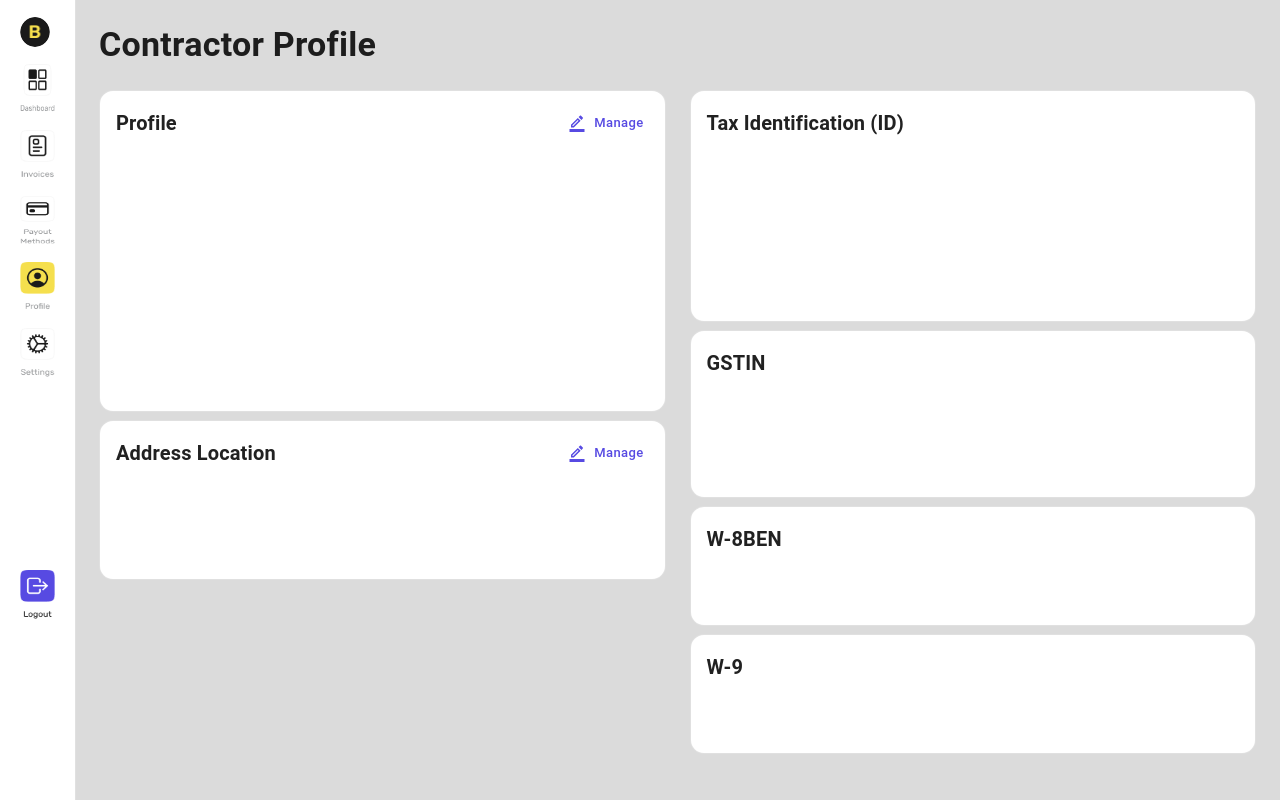
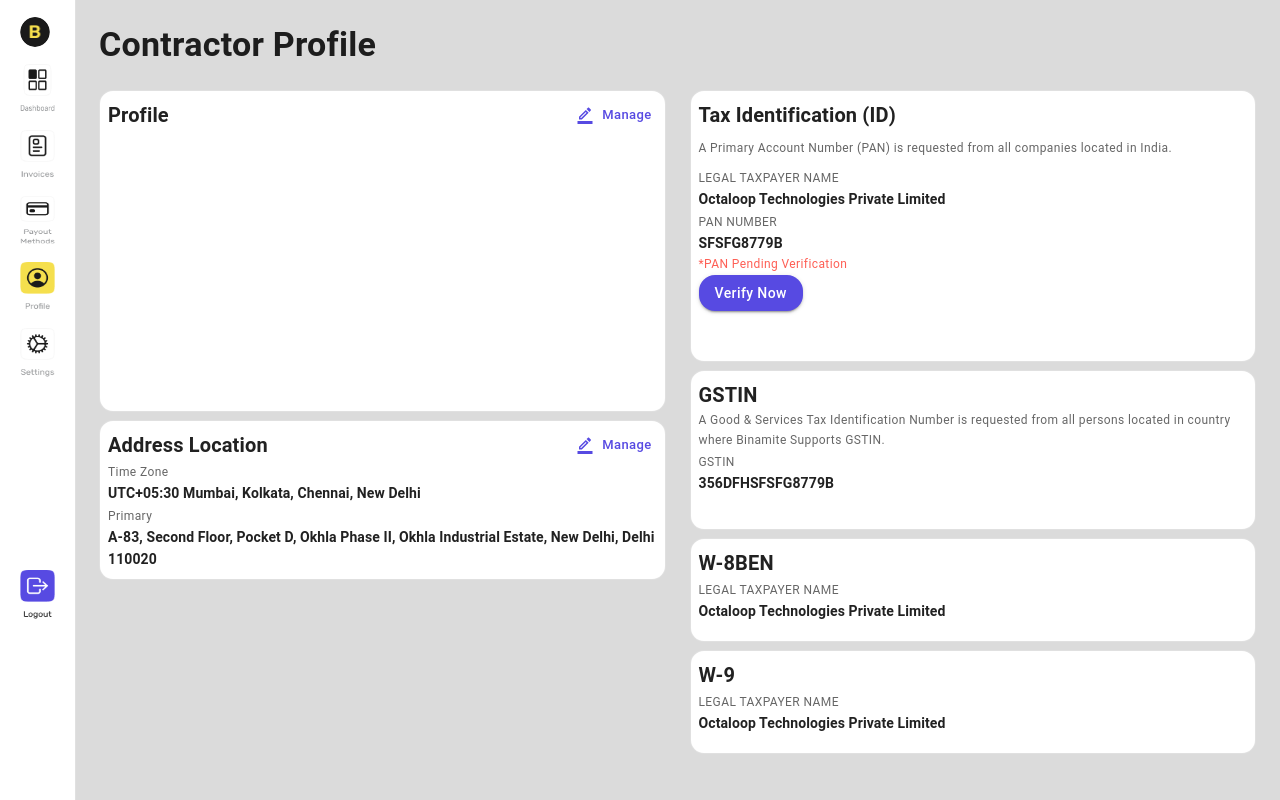
Before and after one commit to 100ngramjit/octaloop-task, a React (Create React App) app: page /dashboard in a window 1280 px wide. Built offline with nearby package versions, Linux system fonts and the light colour scheme.

Commit message:
static content updated

```diff
--- a/package.json
+++ b/package.json
@@ -10,6 +10,7 @@
     "@testing-library/jest-dom": "^5.16.5",
     "@testing-library/react": "^13.4.0",
     "@testing-library/user-event": "^13.5.0",
+    "axios": "^1.2.2",
     "react": "^18.2.0",
     "react-dom": "^18.2.0",
     "react-router-dom": "^6.6.1",
--- a/src/components/DashBoardContent.js
+++ b/src/components/DashBoardContent.js
@@ -8,8 +8,6 @@
   ...theme.typography.body2,
   padding: theme.spacing(1),
   borderRadius: 14,
-  textAlign: "center",
-  color: theme.palette.text.secondary,
 }));
 
 const DashBoardContent = ({ handleDrawerToggle }) => {
@@ -35,7 +33,6 @@
                     sx={{
                       display: "flex",
                       justifyContent: "space-between",
-                      p: 1,
                     }}
                   >
                     <Typography
@@ -62,7 +59,6 @@
                     sx={{
                       display: "flex",
                       justifyContent: "space-between",
-                      p: 1,
                     }}
                   >
                     <Typography
@@ -81,6 +77,19 @@
                       Manage
                     </Button>
                   </Box>
+                  <Typography variant="caption" color="text.secondary">
+                    Time Zone
+                  </Typography>
+                  <Typography variant="subtitle2" sx={{ fontWeight: 600 }}>
+                    UTC+05:30 Mumbai, Kolkata, Chennai, New Delhi
+                  </Typography>
+                  <Typography variant="caption" color="text.secondary">
+                    Primary
+                  </Typography>
+                  <Typography variant="subtitle2" sx={{ fontWeight: 600 }}>
+                    A-83, Second Floor, Pocket D, Okhla Phase II, Okhla
+                    Industrial Estate, New Delhi, Delhi 110020
+                  </Typography>
                 </Item>
               </Grid>
             </Grid>
@@ -92,12 +101,11 @@
               columnSpacing={{ xs: 1, sm: 2, md: 3 }}
             >
               <Grid item xs={12}>
-                <Item elevation={0} variant="outlined" sx={{ height: "29vh" }}>
+                <Item elevation={0} variant="outlined" sx={{ height: "34vh" }}>
                   <Box
                     sx={{
                       display: "flex",
                       justifyContent: "space-between",
-                      p: 1,
                     }}
                   >
                     <Typography
@@ -108,15 +116,42 @@
                       Tax Identification (ID)
                     </Typography>
                   </Box>
+                  <Typography
+                    variant="caption"
+                    color="text.secondary"
+                    sx={{ py: 1 }}
+                    component="div"
+                  >
+                    A Primary Account Number (PAN) is requested from all
+                    companies located in India.
+                  </Typography>
+                  <Typography variant="caption" color="text.secondary">
+                    LEGAL TAXPAYER NAME
+                  </Typography>
+                  <Typography variant="subtitle2" sx={{ fontWeight: 600 }}>
+                    Octaloop Technologies Private Limited
+                  </Typography>
+                  <Typography variant="caption" color="text.secondary">
+                    PAN NUMBER
+                  </Typography>
+                  <Typography variant="subtitle2" sx={{ fontWeight: 600 }}>
+                    SFSFG8779B
+                  </Typography>
+                  <Typography variant="caption" color="error" component="div">
+                    *PAN Pending Verification
+                  </Typography>
+
+                  <Button variant="contained" color="secondary">
+                    Verify Now
+                  </Button>
                 </Item>
               </Grid>
               <Grid item xs={12}>
-                <Item elevation={0} variant="outlined" sx={{ height: "21vh" }}>
+                <Item elevation={0} variant="outlined" sx={{ height: "20vh" }}>
                   <Box
                     sx={{
                       display: "flex",
                       justifyContent: "space-between",
-                      p: 1,
                     }}
                   >
                     <Typography
@@ -127,15 +162,29 @@
                       GSTIN
                     </Typography>
                   </Box>
+                  <Typography
+                    variant="caption"
+                    color="text.secondary"
+                    component="div"
+                  >
+                    A Good & Services Tax Identification Number is requested
+                    from all persons located in country where Binamite Supports
+                    GSTIN.
+                  </Typography>
+                  <Typography variant="caption" color="text.secondary">
+                    GSTIN
+                  </Typography>
+                  <Typography variant="subtitle2" sx={{ fontWeight: 600 }}>
+                    356DFHSFSFG8779B
+                  </Typography>
                 </Item>
               </Grid>{" "}
               <Grid item xs={12}>
-                <Item elevation={0} variant="outlined" sx={{ height: "15vh" }}>
+                <Item elevation={0} variant="outlined" sx={{ height: "13vh" }}>
                   <Box
                     sx={{
                       display: "flex",
                       justifyContent: "space-between",
-                      p: 1,
                     }}
                   >
                     <Typography
@@ -146,15 +195,20 @@
                       W-8BEN
                     </Typography>
                   </Box>
+                  <Typography variant="caption" color="text.secondary">
+                    LEGAL TAXPAYER NAME
+                  </Typography>
+                  <Typography variant="subtitle2" sx={{ fontWeight: 600 }}>
+                    Octaloop Technologies Private Limited
+                  </Typography>
                 </Item>
               </Grid>{" "}
               <Grid item xs={12}>
-                <Item elevation={0} variant="outlined" sx={{ height: "15vh" }}>
+                <Item elevation={0} variant="outlined" sx={{ height: "13vh" }}>
                   <Box
                     sx={{
                       display: "flex",
                       justifyContent: "space-between",
-                      p: 1,
                     }}
                   >
                     <Typography
@@ -165,6 +219,12 @@
                       W-9
                     </Typography>
                   </Box>
+                  <Typography variant="caption" color="text.secondary">
+                    LEGAL TAXPAYER NAME
+                  </Typography>
+                  <Typography variant="subtitle2" sx={{ fontWeight: 600 }}>
+                    Octaloop Technologies Private Limited
+                  </Typography>
                 </Item>
               </Grid>
             </Grid>
--- a/src/components/LoginPage.js
+++ b/src/components/LoginPage.js
@@ -1,19 +1,7 @@
 import React from "react";
-import {
-  Box,
-  Button,
-  Typography,
-  Card,
-  Grid,
-  CardContent,
-  FormLabel,
-  Checkbox,
-  TextField,
-} from "@mui/material";
-import { ThemeProvider } from "@mui/material/styles";
-import GoogleIcon from "@mui/icons-material/Google";
+import { Box, Grid } from "@mui/material";
 import Header from "./Header";
-import { lightTheme } from "../themes/customThemes";
+import LoginCard from "./LoginCard";
 
 const LoginPage = () => {
   return (
@@ -23,106 +11,7 @@
         <Grid item xs={6} />
 
         <Grid item xs={6}>
-          <ThemeProvider theme={lightTheme}>
-            <Card
-              sx={{
-                height: "710px",
-                width: "450px",
-                borderRadius: "16px",
-              }}
-              color="secondary"
-              variant="outlined"
-            >
-              <CardContent>
-                <Typography
-                  sx={{ fontSize: 14, letterSpacing: "0.2rem", mt: 2 }}
-                  color="#97999B"
-                  gutterBottom
-                >
-                  TYPE SOMETHING HERE
-                </Typography>
-                <Typography
-                  variant="h3"
-                  sx={{ fontWeight: 600, mb: 0 }}
-                  gutterBottom
-                >
-                  Sign up to Binamite
-                </Typography>
-                <Typography
-                  variant="p"
-                  sx={{ mt: 0 }}
-                  color="#97999B"
-                  gutterBottom
-                >
-                  Already a Member?{" "}
-                  <Button size="small" color="secondary">
-                    Sign In
-                  </Button>
-                </Typography>
-                <form style={{ display: "flex", flexDirection: "column" }}>
-                  <FormLabel sx={{ mt: 2, mb: 1, fontWeight: 600 }}>
-                    Email ID
-                  </FormLabel>
-                  <TextField
-                    placeholder="name@email.com"
-                    type="email"
-                    id="outlined-basic"
-                    variant="outlined"
-                  />
-                  <FormLabel sx={{ mt: 2, mb: 1, fontWeight: 600 }}>
-                    Password
-                  </FormLabel>
-                  <TextField
-                    type="password"
-                    placeholder="8+ Characters,1 Captial letter"
-                    variant="outlined"
-                  />
-                  <Typography
-                    sx={{ fontSize: 12, mt: 1 }}
-                    color="#97999B"
-                    gutterBottom
-                  >
-                    1 lower character, 1 upper character, 1 number, and 1
-                    special character, also keep it minimum 8 characters long.
-                  </Typography>
-                  <Box sx={{ my: 1 }}>
-                    <Checkbox defaultChecked color="default" />
-                    <Typography
-                      variant="span"
-                      sx={{ fontSize: 14 }}
-                      color="#97999B"
-                      gutterBottom
-                    >
-                      Subscribe to newsletter
-                    </Typography>
-                  </Box>
-                  <Button
-                    type="button"
-                    variant="contained"
-                    color="warning"
-                    sx={{ px: "16px", py: "10px" }}
-                    fullWidth
-                  >
-                    Create an account
-                  </Button>
-                  <Button
-                    type="button"
-                    variant="contained"
-                    sx={{
-                      mt: 1,
-                      px: "16px",
-                      py: "10px",
-                      background: "#FFFFFF",
-                    }}
-                    fullWidth
-                    startIcon={<GoogleIcon />}
-                  >
-                    Sign up with Google
-                  </Button>
-                </form>
-              </CardContent>
-            </Card>
-          </ThemeProvider>
+          <LoginCard />
         </Grid>
       </Grid>
     </Box>
```
Also changed, not shown: 1 other file (tests, documents, lock files or other folders).
